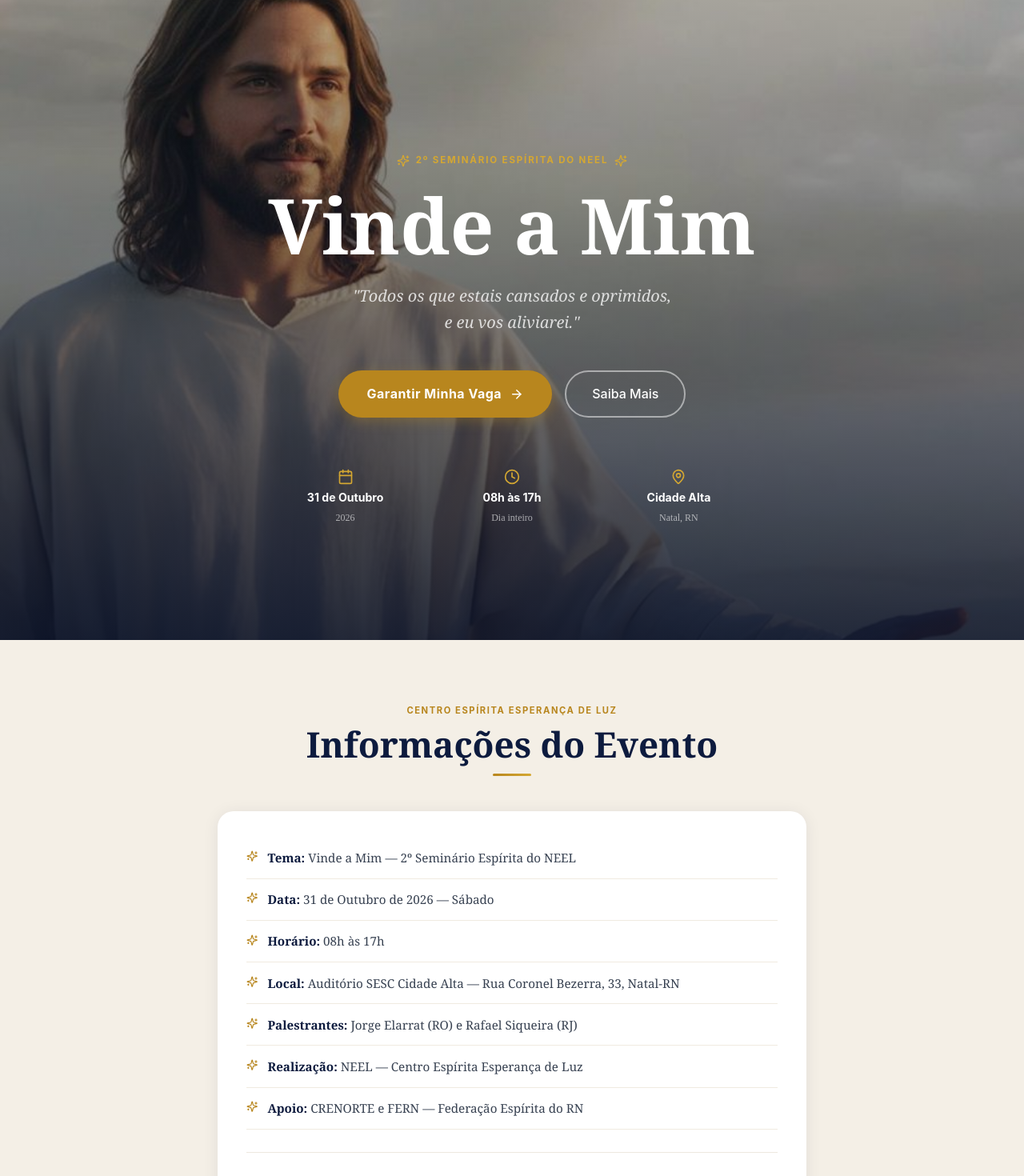
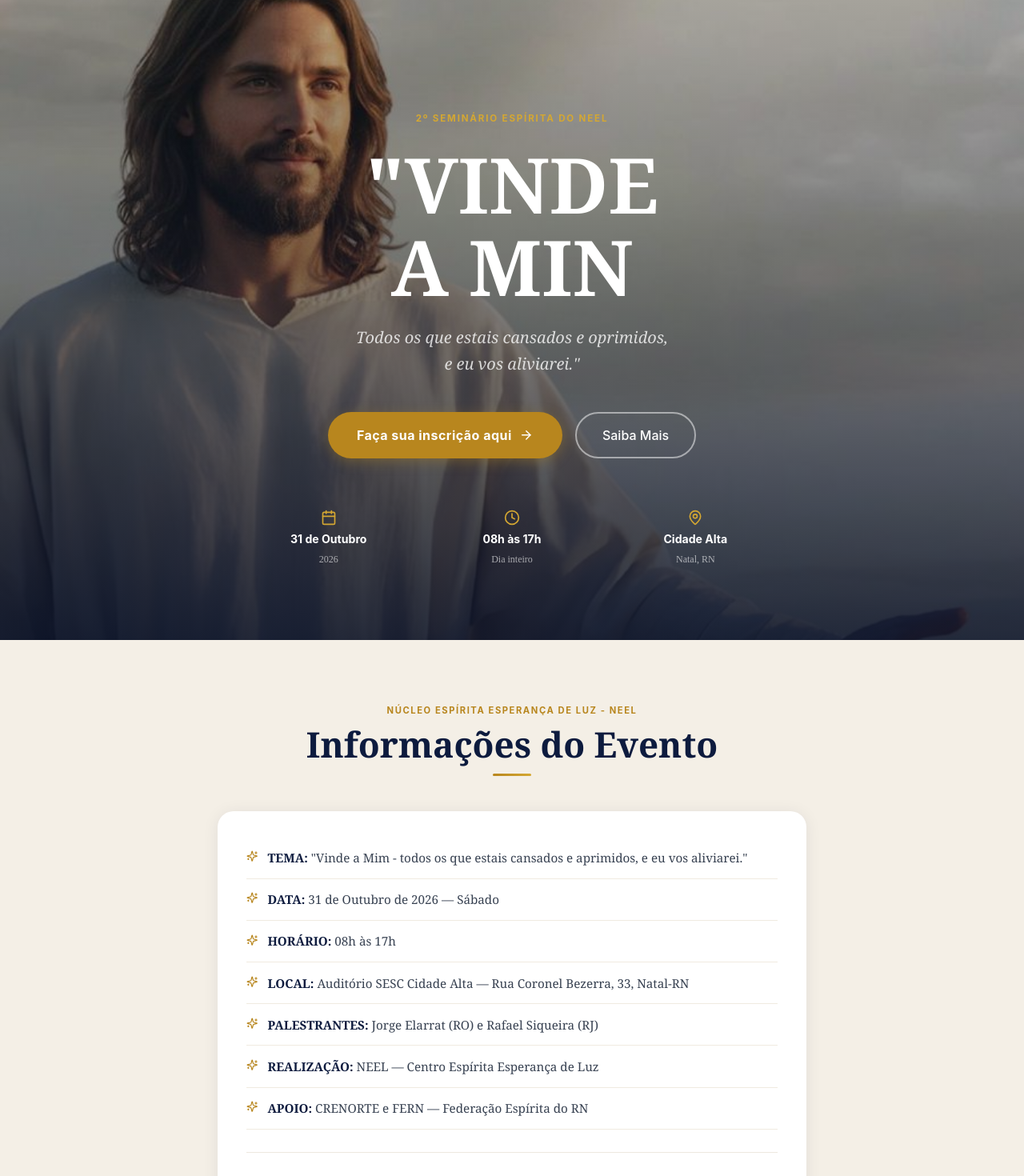
Before and after one commit to pedrologapp/neel_2seminario, a React (Vite) app: page / in a window 1280 px wide. Shown: the top 1470 px of the page at 80% size. Built offline with nearby package versions, Linux system fonts and the light colour scheme.

Commit message:
Update App.jsx

```diff
--- a/src/App.jsx
+++ b/src/App.jsx
@@ -329,25 +329,24 @@ function App() {
 
             {/* Super-label */}
             <p className="fu" style={{fontFamily:"-apple-system,'Segoe UI',sans-serif",fontWeight:700,fontSize:'.72rem',letterSpacing:'.16em',textTransform:'uppercase',color:'var(--gold2)',marginBottom:'1.25rem',display:'flex',alignItems:'center',justifyContent:'center',gap:'.5rem'}}>
-              <Sparkles style={{width:'1rem',height:'1rem'}}/>
-              2º Seminário Espírita do NEEL
-              <Sparkles style={{width:'1rem',height:'1rem'}}/>
+
+              2º SEMINÁRIO ESPÍRITA DO NEEL
             </p>
 
             {/* Título hero */}
             <h1 className="fu2" style={{fontFamily:"'Playfair Display',Georgia,serif",fontWeight:700,fontSize:'clamp(3.2rem,10vw,6rem)',color:'#fff',lineHeight:1.08,marginBottom:'1.25rem'}}>
-              Vinde a&nbsp;Mim
+              "VINDE A&nbsp;MIN
             </h1>
 
             {/* Citação */}
             <p className="fu2" style={{fontFamily:"'Lora',Georgia,serif",fontStyle:'italic',fontWeight:400,fontSize:'clamp(1rem,3vw,1.25rem)',color:'rgba(255,255,255,.78)',marginBottom:'2.75rem',lineHeight:1.65}}>
-              "Todos os que estais cansados e oprimidos,<br/>e eu vos aliviarei."
+              Todos os que estais cansados e oprimidos,<br/>e eu vos aliviarei."
             </p>
 
             {/* Botões */}
             <div className="fu3" style={{display:'flex',flexWrap:'wrap',gap:'1rem',justifyContent:'center',marginBottom:'4rem'}}>
               <button className="btn-primary" onClick={openForm}>
-                Garantir Minha Vaga <ArrowRight style={{width:'1.1rem',height:'1.1rem'}}/>
+                Faça sua inscrição aqui <ArrowRight style={{width:'1.1rem',height:'1.1rem'}}/>
               </button>
               <button className="btn-ghost-white" onClick={()=>scroll('sobre')}>
                 Saiba Mais
@@ -378,7 +377,7 @@ function App() {
 
           {/* Cabeçalho */}
           <div style={{textAlign:'center',marginBottom:'2.75rem'}}>
-            <p className="section-tag">Centro Espírita Esperança de Luz</p>
+            <p className="section-tag">Núcleo Espírita Esperança de Luz - NEEL </p>
             <h2 className="nd-title" style={{fontSize:'clamp(1.9rem,5vw,2.75rem)'}}>Informações do Evento</h2>
             <div className="gold-line"/>
           </div>
@@ -386,13 +385,13 @@ function App() {
           {/* Card de infos */}
           <div className="nd-card" style={{padding:'2rem 2.25rem'}}>
             {[
-              {label:'Tema',         value:'Vinde a Mim — 2º Seminário Espírita do NEEL'},
-              {label:'Data',         value:'31 de Outubro de 2026 — Sábado'},
-              {label:'Horário',      value:'08h às 17h'},
-              {label:'Local',        value:'Auditório SESC Cidade Alta — Rua Coronel Bezerra, 33, Natal-RN'},
-              {label:'Palestrantes', value:'Jorge Elarrat (RO) e Rafael Siqueira (RJ)'},
-              {label:'Realização',   value:'NEEL — Centro Espírita Esperança de Luz'},
-              {label:'Apoio',        value:'CRENORTE e FERN — Federação Espírita do RN'},
+              {label:'TEMA',         value:'"Vinde a Mim - todos os que estais cansados e aprimidos, e eu vos aliviarei."'},
+              {label:'DATA',         value:'31 de Outubro de 2026 — Sábado'},
+              {label:'HORÁRIO',      value:'08h às 17h'},
+              {label:'LOCAL',        value:'Auditório SESC Cidade Alta — Rua Coronel Bezerra, 33, Natal-RN'},
+              {label:'PALESTRANTES', value:'Jorge Elarrat (RO) e Rafael Siqueira (RJ)'},
+              {label:'REALIZAÇÃO',   value:'NEEL — Centro Espírita Esperança de Luz'},
+              {label:'APOIO',        value:'CRENORTE e FERN — Federação Espírita do RN'},
             ].map(({label,value})=>(
               <div key={label} className="info-row">
                 <Sparkles style={{width:'.9rem',height:'.9rem',color:'var(--gold)',flexShrink:0,marginTop:'.2rem'}}/>
```
